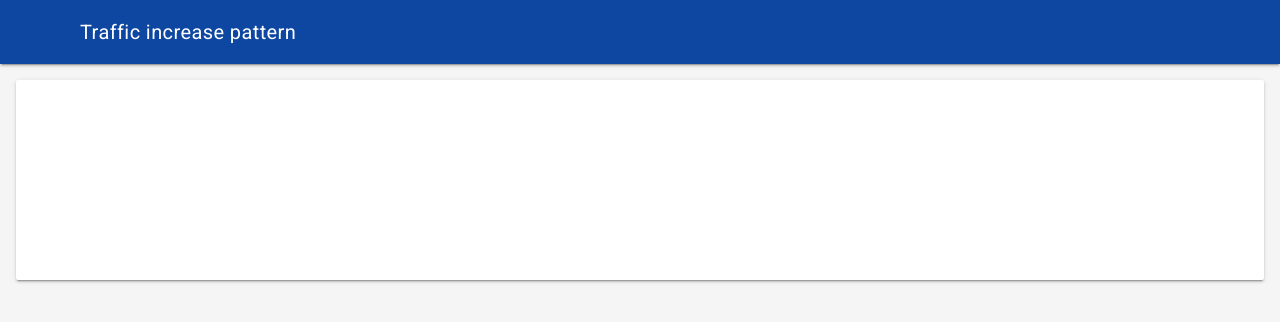
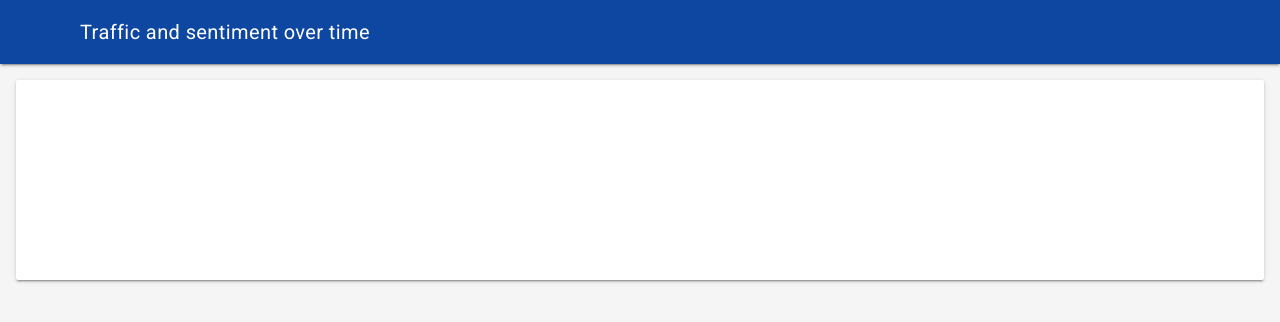
Before and after one commit to shashvatshukla/visualising-political-shills, a Python web app: template templates/metric1.html in a window 1280 px wide. Shown: the top 322 px of the page. Run offline with Jinja, Linux system fonts and the light colour scheme; the template is opened without the code that fills it, so the values that code supplies are empty.

Commit message:
Change name of traffic and sentiment graph

```diff
--- a/templates/dashboard.html
+++ b/templates/dashboard.html
@@ -38,7 +38,7 @@
       <div class="demo-drawer mdl-layout__drawer mdl-color--blue-grey-900 mdl-color-text--blue-grey-50">
         <nav class="demo-navigation mdl-navigation mdl-color--blue-grey-800">
           <a class="mdl-navigation__link" href="\dashboard"><i class="mdl-color-text--white material-icons" role="presentation">dashboard</i><font color="white">Dashboard</font></a>
-           <a class="mdl-navigation__link" href="\metric1"><i class="mdl-color-text--white material-icons" role="presentation">perm_data_setting</i><font color="white">Traffic increase pattern</font></a>
+           <a class="mdl-navigation__link" href="\metric1"><i class="mdl-color-text--white material-icons" role="presentation">perm_data_setting</i><font color="white">Traffic and sentiment over time</font></a>
           <a class="mdl-navigation__link" href="\metric2"><i class="mdl-color-text--white material-icons" role="presentation">perm_data_setting</i><font color="white">Coefficient of traffic manipulation</font></a>
           <a class="mdl-navigation__link" href="\metric3"><i class="mdl-color-text--white material-icons" role="presentation">perm_data_setting</i><font color="white">Repeated tweets</font></a>
           <a class="mdl-navigation__link" href="\metric4"><i class="mdl-color-text--white material-icons" role="presentation">perm_data_setting</i><font color="white">Network Partitioning</font></a>
@@ -51,7 +51,7 @@
           <div class = "mdl-cell mdl-cell--6-col">
             <div class="demo-card-wide mdl-card mdl-shadow--2dp" style="width: 100%">
                 <div class="mdl-card__title">
-                    <h2 class="mdl-card__title-text">Traffic increase pattern:</h2>
+                    <h2 class="mdl-card__title-text">Traffic and sentiment over time:</h2>
                 </div>
               {{ div_traffic_increase }}
               <!-- <div class="mdl-card__actions mdl-card--border">
--- a/templates/metric1.html
+++ b/templates/metric1.html
@@ -2,7 +2,7 @@
 <html lang="en">
 <head>
     <meta charset="utf-8">
-    <title>Traffic increase pattern</title>
+    <title>Traffic and sentiment over time</title>
 
     <link rel="shortcut icon" href="../static/twitter_icon.jpg">
 
@@ -26,13 +26,13 @@
 <div class="mdl-layout mdl-js-layout mdl-layout--fixed-header">
     <header class="demo-header mdl-layout__header mdl-color--blue-900 mdl-color-text--white">
         <div class="mdl-layout__header-row">
-            <span class="mdl-layout-title">Traffic increase pattern</span>
+            <span class="mdl-layout-title">Traffic and sentiment over time</span>
         </div>
     </header>
     <div class="demo-drawer mdl-layout__drawer mdl-color--blue-grey-900 mdl-color-text--blue-grey-50">
         <nav class="demo-navigation mdl-navigation mdl-color--blue-grey-800">
             <a class="mdl-navigation__link" href="\dashboard"><i class="mdl-color-text--white material-icons" role="presentation">dashboard</i><font color="white">Dashboard</font></a>
-            <a class="mdl-navigation__link" href="\metric1"><i class="mdl-color-text--white material-icons" role="presentation">perm_data_setting</i><font color="white">Traffic increase pattern</font></a>
+            <a class="mdl-navigation__link" href="\metric1"><i class="mdl-color-text--white material-icons" role="presentation">perm_data_setting</i><font color="white">Traffic and sentiment over time</font></a>
             <a class="mdl-navigation__link" href="\metric2"><i class="mdl-color-text--white material-icons" role="presentation">perm_data_setting</i><font color="white">Coefficient of traffic manipulation</font></a>
             <a class="mdl-navigation__link" href="\metric3"><i class="mdl-color-text--white material-icons" role="presentation">perm_data_setting</i><font color="white">Similar text clustering</font></a>
             <a class="mdl-navigation__link" href="\metric4"><i class="mdl-color-text--white material-icons" role="presentation">perm_data_setting</i><font color="white">Network Partitioning</font></a>
--- a/templates/metric2.html
+++ b/templates/metric2.html
@@ -43,7 +43,7 @@
     <div class="demo-drawer mdl-layout__drawer mdl-color--blue-grey-900 mdl-color-text--blue-grey-50">
         <nav class="demo-navigation mdl-navigation mdl-color--blue-grey-800">
             <a class="mdl-navigation__link" href="\dashboard"><i class="mdl-color-text--white material-icons" role="presentation">dashboard</i><font color="white">Dashboard</font></a>
-            <a class="mdl-navigation__link" href="\metric1"><i class="mdl-color-text--white material-icons" role="presentation">perm_data_setting</i><font color="white">Traffic increase pattern</font></a>
+            <a class="mdl-navigation__link" href="\metric1"><i class="mdl-color-text--white material-icons" role="presentation">perm_data_setting</i><font color="white">Traffic and sentiment over time</font></a>
             <a class="mdl-navigation__link" href="\metric2"><i class="mdl-color-text--white material-icons" role="presentation">perm_data_setting</i><font color="white">Coefficient of traffic manipulation</font></a>
             <a class="mdl-navigation__link" href="\metric3"><i class="mdl-color-text--white material-icons" role="presentation">perm_data_setting</i><font color="white">Similar text clustering</font></a>
             <a class="mdl-navigation__link" href="\metric4"><i class="mdl-color-text--white material-icons" role="presentation">perm_data_setting</i><font color="white">Network Partitioning</font></a>
--- a/templates/metric3.html
+++ b/templates/metric3.html
@@ -1,4 +1,4 @@
-<!DOCTYPE html>
+Traffic and sentiment over time<!DOCTYPE html>
 <html lang="en">
 <head>
     <meta charset="utf-8">
@@ -43,7 +43,7 @@
     <div class="demo-drawer mdl-layout__drawer mdl-color--blue-grey-900 mdl-color-text--blue-grey-50">
         <nav class="demo-navigation mdl-navigation mdl-color--blue-grey-800">
             <a class="mdl-navigation__link" href="\dashboard"><i class="mdl-color-text--white material-icons" role="presentation">dashboard</i><font color="white">Dashboard</font></a>
-            <a class="mdl-navigation__link" href="\metric1"><i class="mdl-color-text--white material-icons" role="presentation">perm_data_setting</i><font color="white">Traffic increase pattern</font></a>
+            <a class="mdl-navigation__link" href="\metric1"><i class="mdl-color-text--white material-icons" role="presentation">perm_data_setting</i><font color="white">Traffic and sentiment over time</font></a>
             <a class="mdl-navigation__link" href="\metric2"><i class="mdl-color-text--white material-icons" role="presentation">perm_data_setting</i><font color="white">Coefficient of traffic manipulation</font></a>
             <a class="mdl-navigation__link" href="\metric3"><i class="mdl-color-text--white material-icons" role="presentation">perm_data_setting</i><font color="white">Similar text clustering</font></a>
             <a class="mdl-navigation__link" href="\metric4"><i class="mdl-color-text--white material-icons" role="presentation">perm_data_setting</i><font color="white">Network Partitioning</font></a>
--- a/templates/metric4.html
+++ b/templates/metric4.html
@@ -1,4 +1,4 @@
-<!DOCTYPE html>
+Traffic and sentiment over time<!DOCTYPE html>
 <html lang="en">
 <head>
     <meta charset="utf-8">
@@ -32,7 +32,7 @@
     <div class="demo-drawer mdl-layout__drawer mdl-color--blue-grey-900 mdl-color-text--blue-grey-50">
         <nav class="demo-navigation mdl-navigation mdl-color--blue-grey-800">
             <a class="mdl-navigation__link" href="\dashboard"><i class="mdl-color-text--white material-icons" role="presentation">dashboard</i><font color="white">Dashboard</font></a>
-            <a class="mdl-navigation__link" href="\metric1"><i class="mdl-color-text--white material-icons" role="presentation">perm_data_setting</i><font color="white">Traffic increase pattern</font></a>
+            <a class="mdl-navigation__link" href="\metric1"><i class="mdl-color-text--white material-icons" role="presentation">perm_data_setting</i><font color="white">Traffic and sentiment over time</font></a>
             <a class="mdl-navigation__link" href="\metric2"><i class="mdl-color-text--white material-icons" role="presentation">perm_data_setting</i><font color="white">Coefficient of traffic manipulation</font></a>
             <a class="mdl-navigation__link" href="\metric3"><i class="mdl-color-text--white material-icons" role="presentation">perm_data_setting</i><font color="white">Similar text clustering</font></a>
             <a class="mdl-navigation__link" href="\metric4"><i class="mdl-color-text--white material-icons" role="presentation">perm_data_setting</i><font color="white">Network Partitioning</font></a>
```
